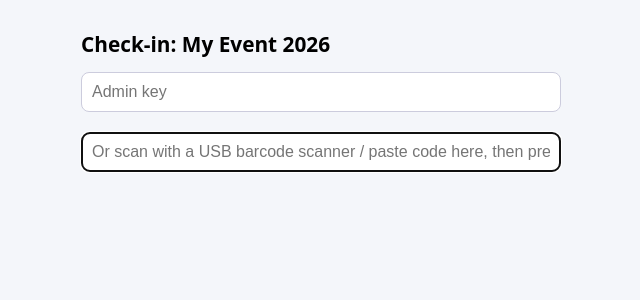
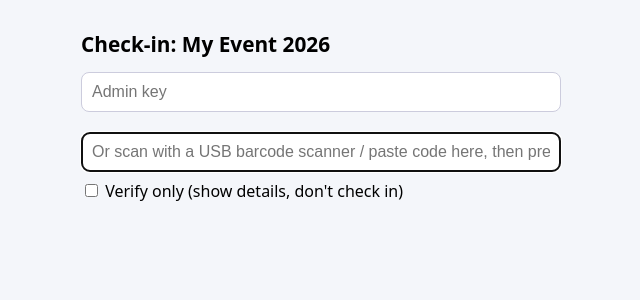
Before and after one commit to inventorychaos/reVenued, a Flask app: page /scanner in a window 1280 px wide. Shown: the top 300 px of the page, without its empty margins (319-959 px from the left). Run offline with Flask 3, Linux system fonts and the light colour scheme; some libraries are stand-ins or nearby versions.

Commit message:
Add verify-only token lookup (API + scanner checkbox); keep tests from sending real mail
Co-Authored-By: Claude Sonnet 5.5 <noreply@anthropic.com>

```diff
--- a/app.py
+++ b/app.py
@@ -219,6 +219,18 @@ def checkin():
                    organization=row["organization"], message="Checked In")
 
 
+@app.post("/api/verify")
+def verify():
+    """Look up a token WITHOUT checking the attendee in."""
+    require_admin()
+    token = ((request.get_json(silent=True) or {}).get("token") or "").strip()
+    r = db().execute("SELECT full_name,email,organization,phone,registered_at,checked_in,checked_in_at "
+                     "FROM attendees WHERE token=?", (token,)).fetchone()
+    if not r:
+        return jsonify(ok=False, valid=False, message="Unknown token"), 404
+    return jsonify(ok=True, valid=True, **dict(r))
+
+
 COLS = ("id,full_name,email,organization,phone,registered_at,"
         "checked_in,checked_in_at,email_status")
 
--- a/templates/scanner.html
+++ b/templates/scanner.html
@@ -22,6 +22,7 @@
   <input id="key" type="password" placeholder="Admin key">
   <div id="reader"></div>
   <input id="manual" placeholder="Or scan with a USB barcode scanner / paste code here, then press Enter" autofocus>
+  <label><input type="checkbox" id="verifyOnly" style="width:auto"> Verify only (show details, don't check in)</label>
   <div id="result"></div>
   <div id="count"></div>
 </div>
@@ -37,6 +38,16 @@ async function submit(token) {
   if (!token || busy || (token === lastToken && Date.now() - lastAt < 3000)) return;
   busy = true; lastToken = token; lastAt = Date.now();
   try {
+    if (document.getElementById('verifyOnly').checked) {
+      const v = await fetch('/api/verify', {method:'POST',
+        headers:{'Content-Type':'application/json','X-Admin-Key': keyEl.value}, body: JSON.stringify({token})});
+      if (v.status === 401) return show('bad', 'Wrong admin key');
+      const j = await v.json();
+      if (!j.valid) return show('bad', '✖ Not a valid token');
+      return show(j.checked_in ? 'dup' : 'ok',
+        `✔ Valid: ${j.full_name} · ${j.organization} · ${j.email} · ${j.phone} · ` +
+        (j.checked_in ? `already checked in at ${j.checked_in_at}` : 'not checked in yet'));
+    }
     const r = await fetch('/api/checkin', {method:'POST',
       headers:{'Content-Type':'application/json','X-Admin-Key': keyEl.value},
       body: JSON.stringify({token})});
```
Also changed, not shown: test_flow.py (+14 -0 lines).
